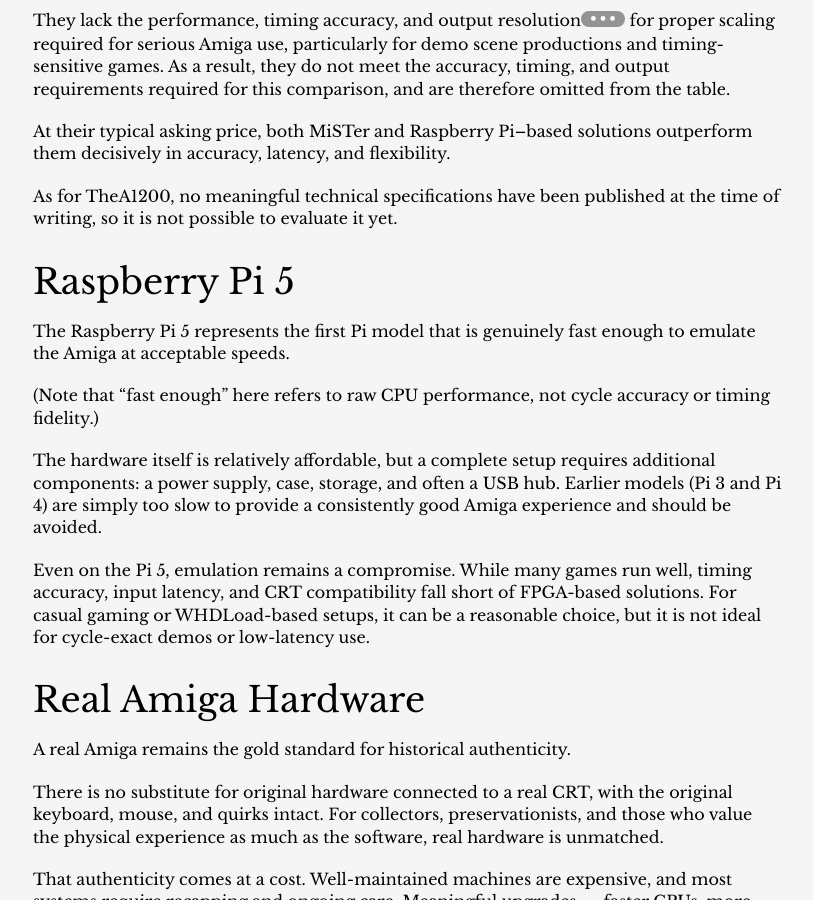
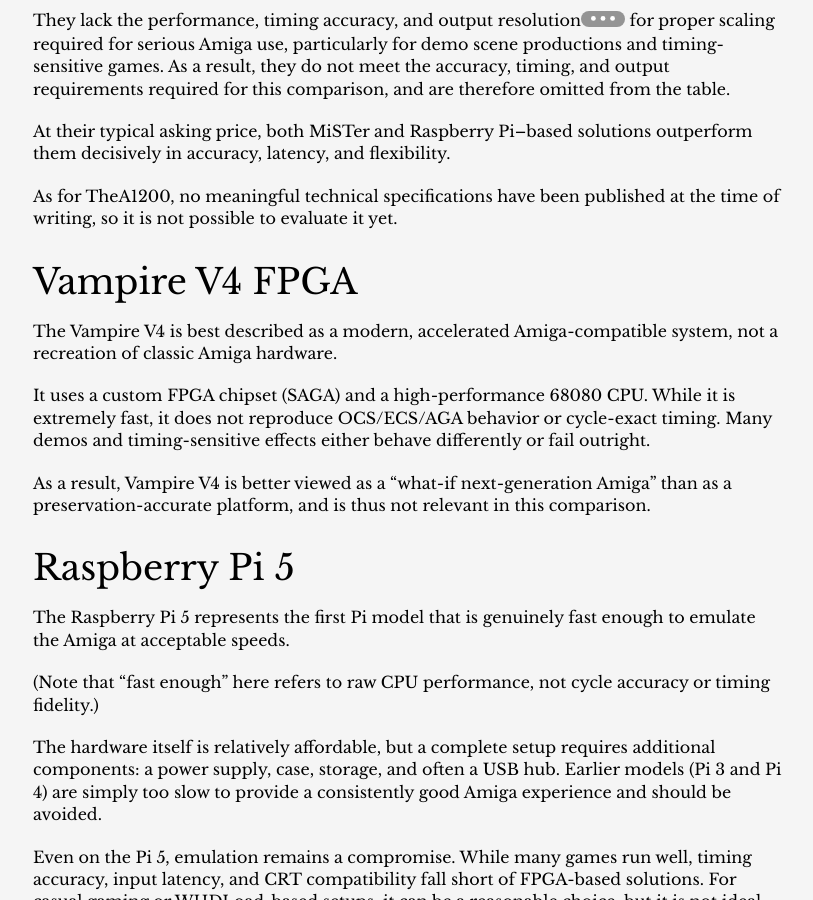
Before and after one commit to amigavision/amigavision.github.io, a Jekyll site: the page built from best.md, in a window 1280 px wide and 900 px high, scrolled down 1062 px. Shown: the whole window, without its empty margins (232-1045 px from the left). Built offline with Jekyll 4.4.1, drawn with Linux system fonts in a browser that asks for light colours.

Commit message:
Add Vampire V4

```diff
--- a/best.md
+++ b/best.md
@@ -28,6 +28,14 @@
 At their typical asking price, both MiSTer and Raspberry Pi–based solutions outperform them decisively in accuracy, latency, and flexibility.
 
 As for TheA1200, no meaningful technical specifications have been published at the time of writing, so it is not possible to evaluate it yet.
+
+## Vampire V4 FPGA
+
+The Vampire V4 is best described as a modern, accelerated Amiga-compatible system, not a recreation of classic Amiga hardware.
+
+It uses a custom FPGA chipset (SAGA) and a high-performance 68080 CPU. While it is extremely fast, it does not reproduce OCS/ECS/AGA behavior or cycle-exact timing. Many demos and timing-sensitive effects either behave differently or fail outright.
+
+As a result, Vampire V4 is better viewed as a “what-if next-generation Amiga” than as a preservation-accurate platform, and is thus not relevant in this comparison.
 
 ## Raspberry Pi 5
 
```
